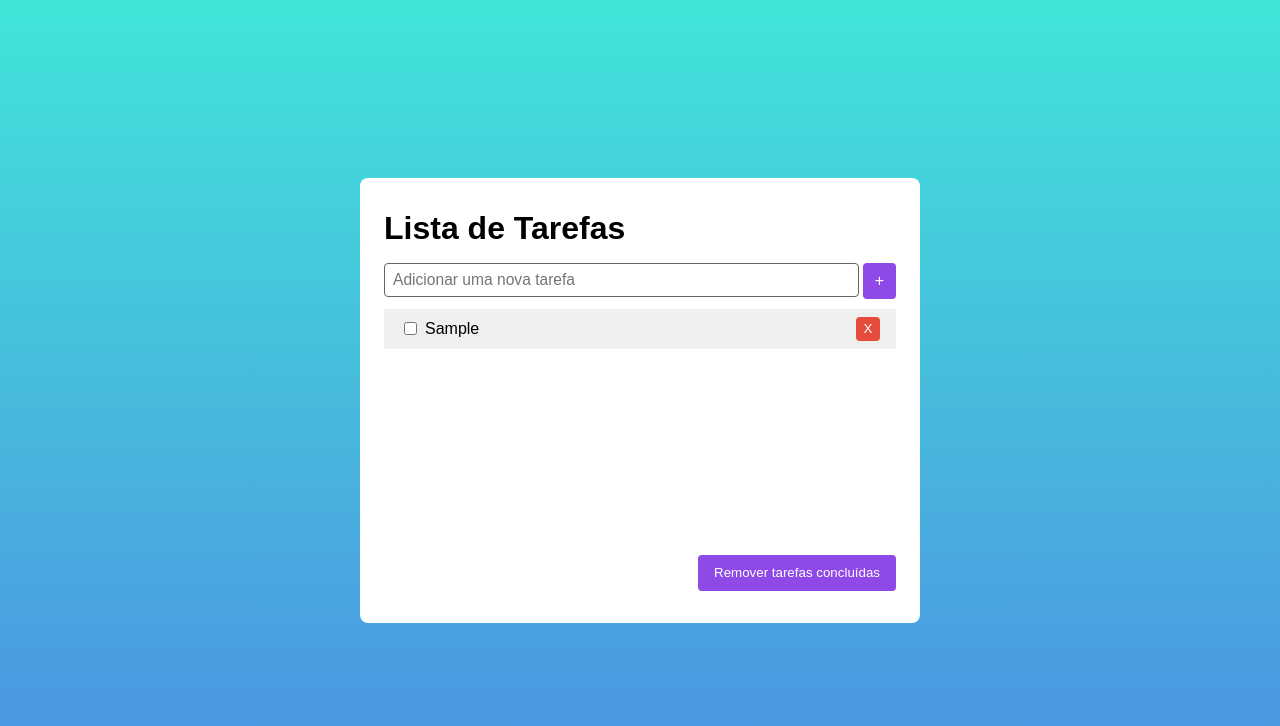
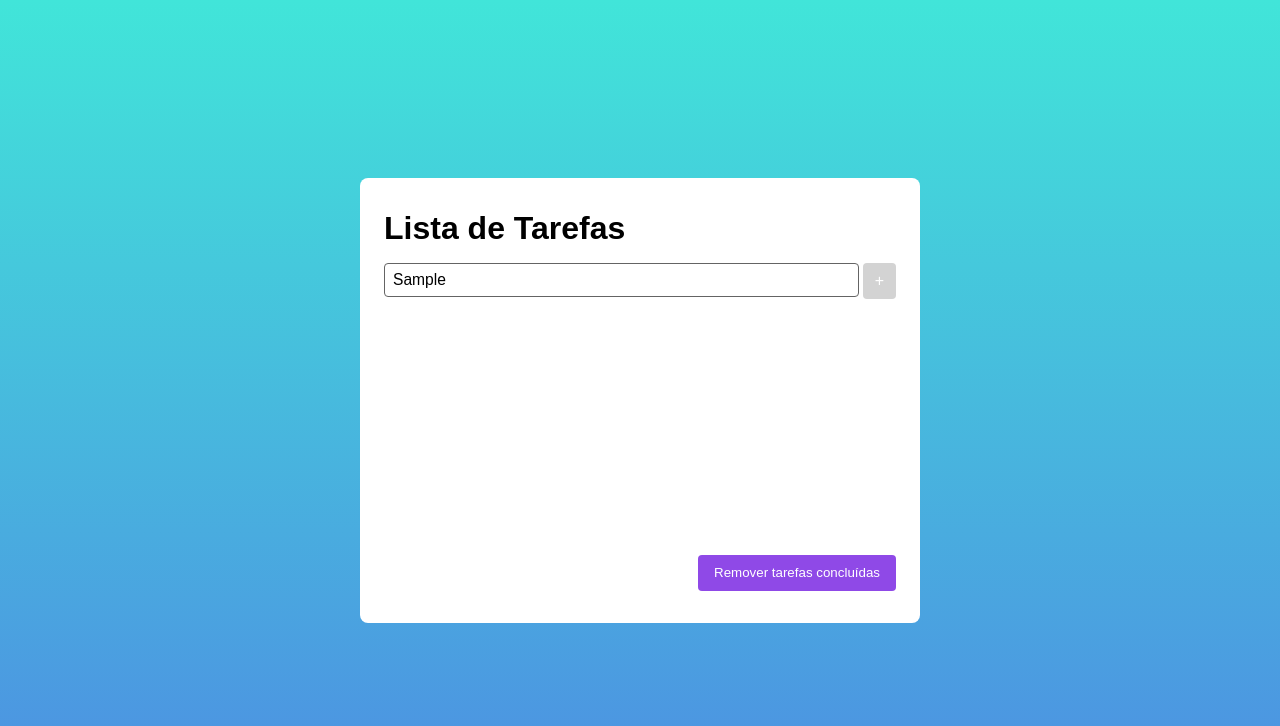
Before and after one commit to leandroffdev/todo-list-dnc, a plain HTML site: page index.html in a window 1280 px wide. Both pictures are taken after typing "Sample" into the empty fields and a click on the button "Cadastrar uma tarefa". Drawn offline with Linux system fonts and the light colour scheme.

Commit message:
Gravacao assincrona

```diff
--- a/index.html
+++ b/index.html
@@ -20,7 +20,7 @@
                     aria-label="Adicionar uma nova tarefa"
                     placeholder="Adicionar uma nova tarefa"
                     required>
-                <button type="submit" class="add-task-btn">+</button>
+                <button type="submit" id="save-task" aria-label="Cadastrar uma tarefa" class="add-task-btn">+</button>
             </form>
         </section>
         <section class="todo-list-section">
--- a/index.js
+++ b/index.js
@@ -103,10 +103,17 @@ const getNewTaskData = (event) => {
     const id = getNewTaskId();
     return { id, description };
 }
+
+const getCreatedTaskInfo = (event) => new Promise((resolve, reject) => {
+    setTimeout(() => {
+        resolve(getNewTaskData(event));
+    }, 3000);
+})
 // Cria a tarefa
-const createTask = (event) => {
+const createTask = async (event) => {
     event.preventDefault();
-    const newTaskData = getNewTaskData(event);
+    document.getElementById("save-task").setAttribute("disabled", "true");
+    const newTaskData = await getCreatedTaskInfo(event);
     // const { id, description, checked } = newTaskData;
 
     const checkbox = getCheckboxInput(newTaskData);
@@ -119,7 +126,8 @@ const createTask = (event) => {
         checked: false }
     ];
     setTasksInLocalStorage(updatedTasks);
-    event.target.reset();
+    document.getElementById("description").value = "";
+    document.getElementById("save-task").removeAttribute("disabled");
 }
 // lista as atividades na tela
 window.onload = function() {
--- a/style.css
+++ b/style.css
@@ -110,6 +110,10 @@ main {
         opacity: .7;
     }
 }
+.add-task-btn:disabled {
+    background-color: #d3d3d3;
+    cursor: not-allowed;
+}
 .remove-done-tasks-btn {
     box-sizing: border-box;
     height: 3.6rem;
```
